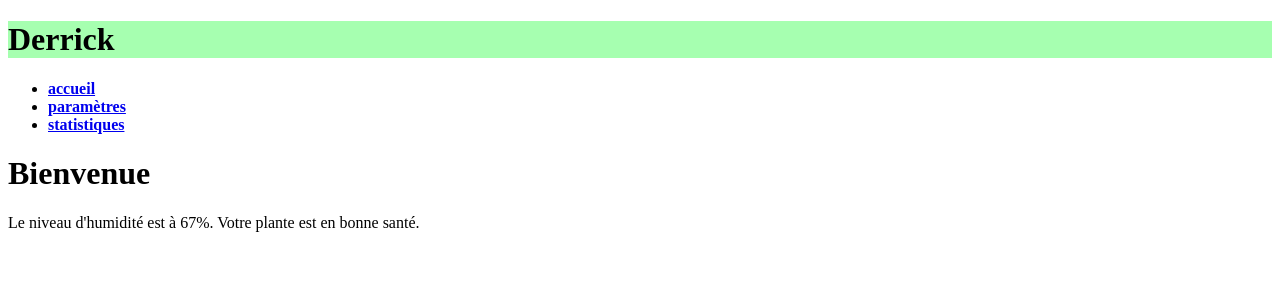
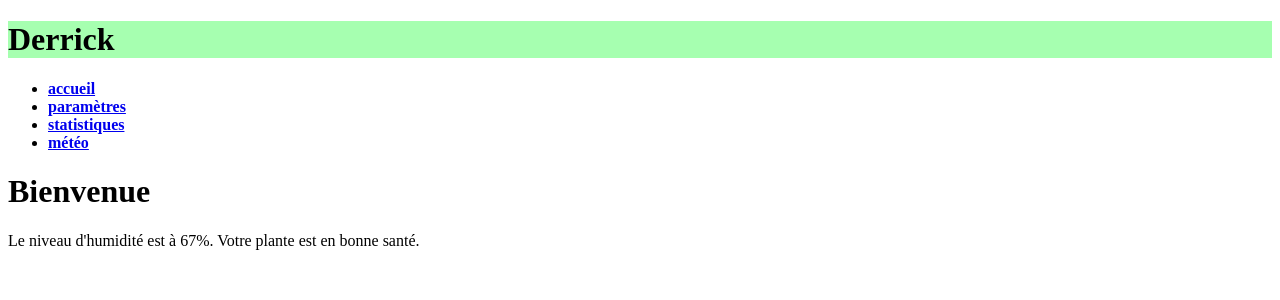
Before and after one commit to camillevnsse/derrick_smart_plant, a Flask app: page / in a window 1280 px wide. Shown: the top 300 px of the page. Run offline with Flask 2, Linux system fonts and the light colour scheme.

Commit message:
Update template.html

```diff
--- a/templates/template.html
+++ b/templates/template.html
@@ -23,11 +23,13 @@
                         <li>
                             <a href="{{url_for('statistics')}}">statistiques</a>
                         </li>
+                        <li>
+                            <a href="{{url_for('get_weather')}}">météo</a>
+                        </li>
                     </ul>
                 </nav></strong>
             </div>
         </header>
-
         {% block content%}
         {% endblock %}
     </body>
```
